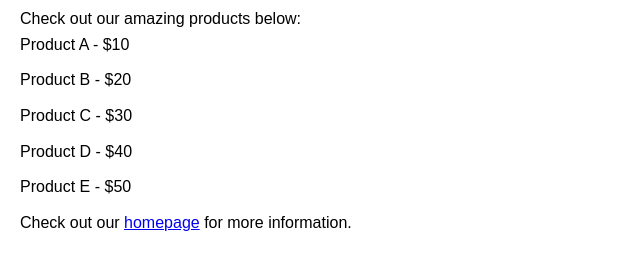
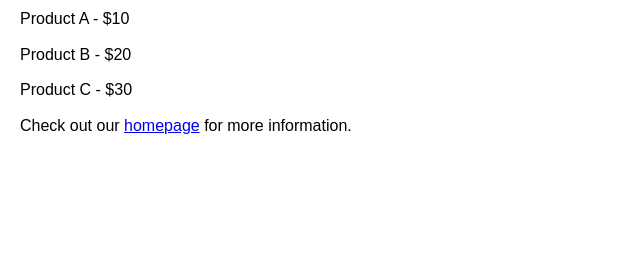
Before and after one commit to alce65/indra-13-10-demo-01, a plain HTML site: page web/products/index.html in a window 1280 px wide. Shown: the part 65-334 px from the top of the page, without its empty margins (0-640 px from the left). Drawn offline with Linux system fonts and the light colour scheme.

Commit message:
Revert "Add new products to Products page"
This reverts commit 014738b8cd291899e31f9eccbdd50b15608a35c7.

```diff
--- a/web/products/index.html
+++ b/web/products/index.html
@@ -9,14 +9,10 @@
 </head>
 <body>
   <h1>Our Products</h1>
-  <p>Check out our amazing products below:</p>
   <ul>
     <li>Product A - $10</li>
     <li>Product B - $20</li>
     <li>Product C - $30</li>
-    <li >Product D - $40</li>
-    <li>Product E - $50</li>
-
   </ul>
   <p>Check out our <a href="../index.html">homepage</a> for more information.</p>
 </body>
```
